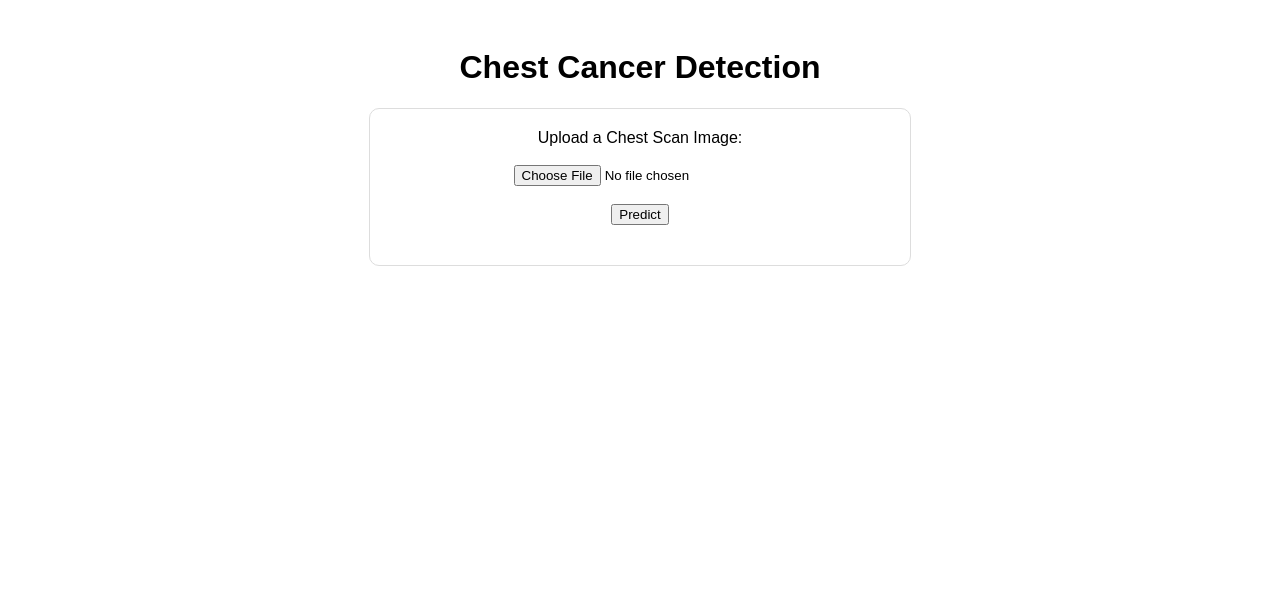
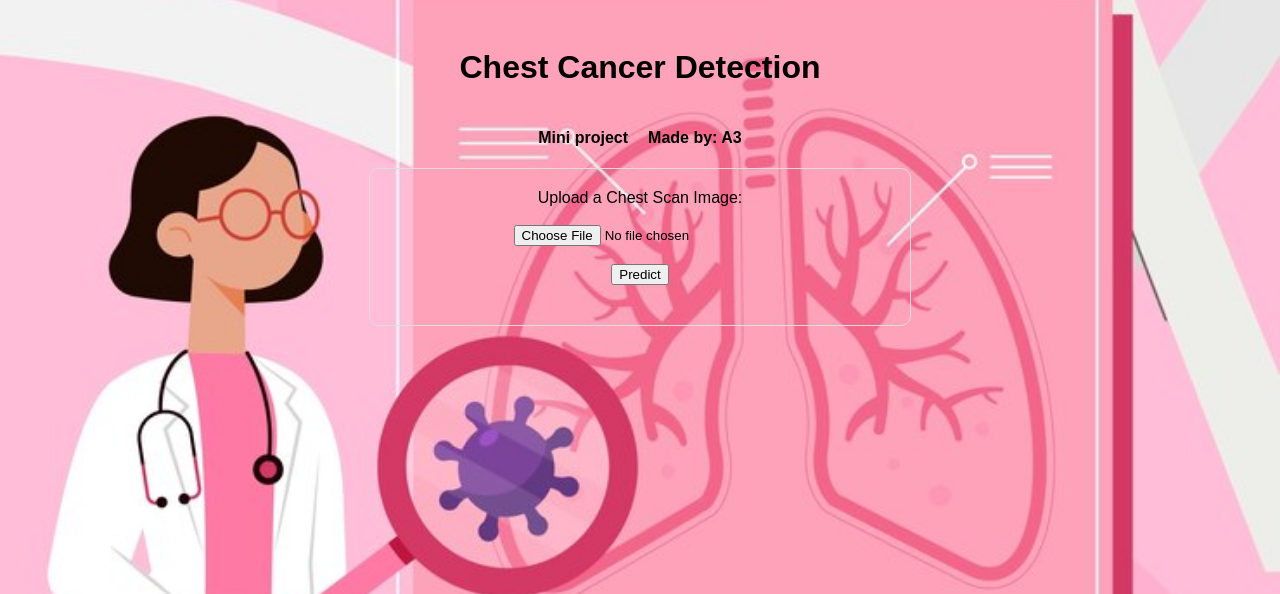
Before and after one commit to anishreddy13/chest-cancer-detection, a Flask app: page / in a window 1280 px wide. Shown: the top 594 px of the page. Run offline with Flask 3, Linux system fonts and the light colour scheme.

Commit message:
Updated app.py, moved index.html to templates folder, and added background image

```diff
--- a/app.py
+++ b/app.py
@@ -5,7 +5,7 @@ from tensorflow.keras.models import load_model
 from tensorflow.keras.preprocessing import image
 
 # Initialize the Flask app
-app = Flask(__name__, template_folder='.')  # Use the current directory for templates
+app = Flask(__name__, template_folder='templates', static_folder='static')  # Updated static_folder
 
 # Load your trained machine learning model
 model = load_model('chest_cancer_model.h5')  # Updated with the correct path
@@ -26,7 +26,7 @@ def predict_image(img_path):
 # Route to render the HTML page
 @app.route('/')
 def home():
-    return render_template('index.html')
+    return render_template('index.html')  # This will look for index.html in the 'templates' folder
 
 # Route to handle image upload and prediction
 @app.route('/predict', methods=['POST'])
@@ -52,5 +52,5 @@ def predict():
     return jsonify({'message': result})
 
 # Run the app
-if __name__== '__main__':
-    app.run(debug=True)
+if __name__ == '__main__':
+    app.run(debug=True, port=5001)
--- a/index.html
+++ b/templates/index.html
@@ -3,10 +3,24 @@
 <head>
     <title>Chest Cancer Detection</title>
     <style>
+        * {
+            color: black;
+        }
+        .project-info {
+            display: flex;
+            justify-content: center;
+            gap: 20px;
+        }
         body {
             font-family: Arial, sans-serif;
             text-align: center;
             padding: 20px;
+            /* Use Flask's static URL for the background image */
+            background-image: url('/static/background.jpg');
+            background-size: cover;
+            background-position: center;
+            background-attachment: fixed;
+            color: white;
         }
         #output {
             margin-top: 20px;
@@ -18,10 +32,23 @@
             border: 1px solid #ddd;
             border-radius: 10px;
         }
+        .collab {
+            color: blue;
+        }
+        .project-info {
+            color: brown;
+        }
     </style>
 </head>
 <body>
-    <h1>Chest Cancer Detection</h1>
+    <h1 class="Head">Chest Cancer Detection</h1>
+    <span class="collab">
+        <h3></h3>
+    </span>
+    <div class="project-info">
+        <h4>Mini project</h4>
+        <h4>Made by: A3</h4>
+    </div>
     <div class="container">
         <form id="uploadForm" enctype="multipart/form-data">
             <label for="imageUpload">Upload a Chest Scan Image:</label><br><br>
```
Also changed, not shown: static/background.jpg (added).
